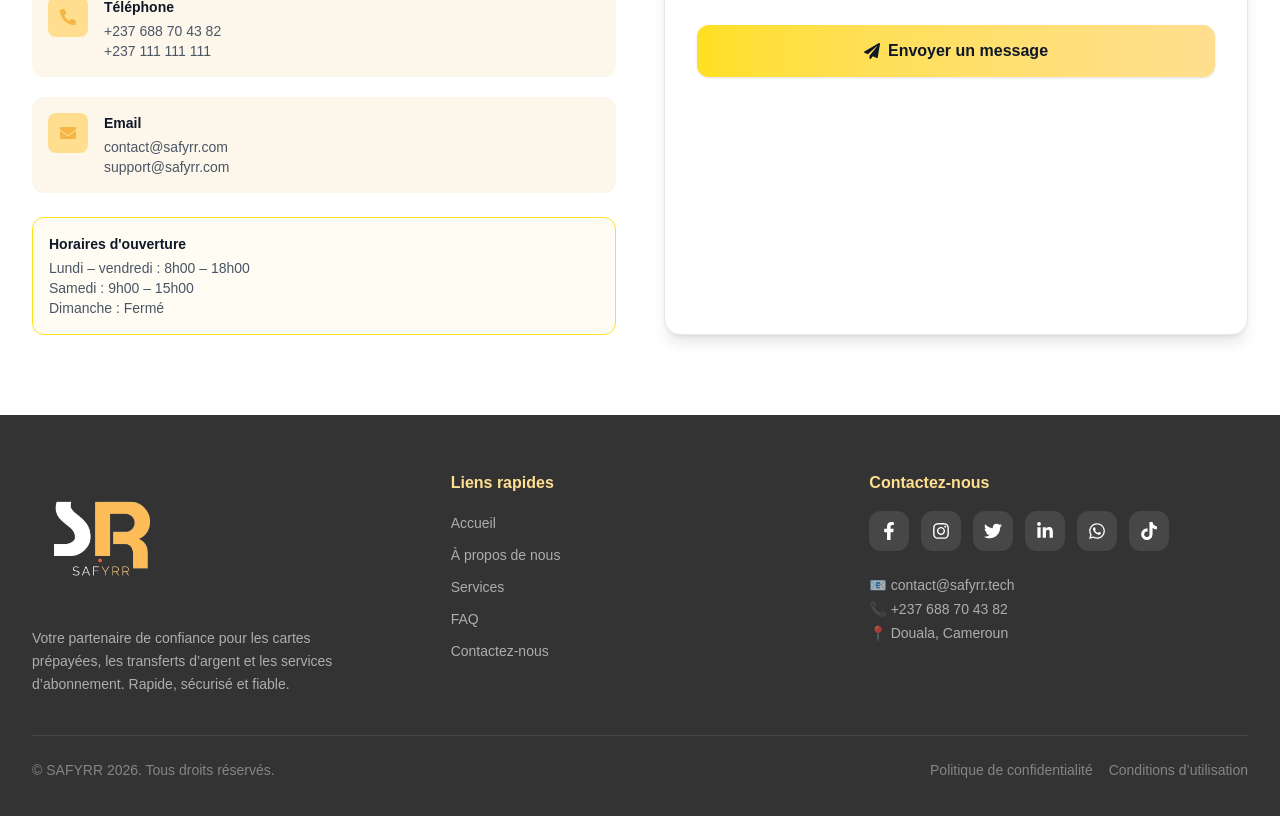
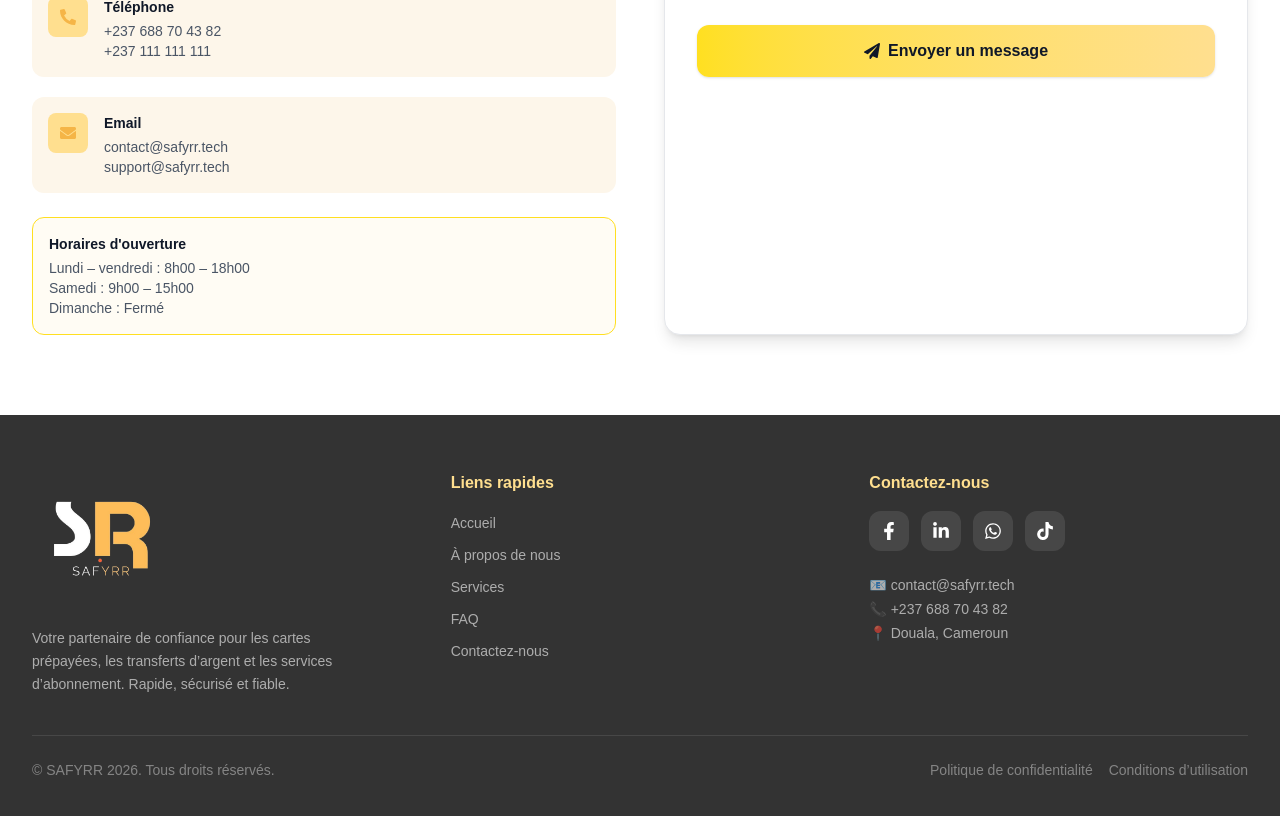
Before and after one commit to ruphin314-eng/SafyrrPresentation-, a Next.js app: page /contact in a window 1280 px wide. Shown: the part 860-1676 px from the top of the page. Built offline with nearby package versions, Linux system fonts and the light colour scheme.

Commit message:
mise a jour

```diff
--- a/app/contact/ContactSection.tsx
+++ b/app/contact/ContactSection.tsx
@@ -124,10 +124,10 @@ export default function ContactSection() {
                   <div>
                     <h4 className="font-semibold text-gray-900 text-sm mb-1">Email</h4>
                     <p className="text-sm text-gray-600">
-                      <a href="mailto:technique.safyrr@safyrr.tech" className="hover:underline">contact@safyrr.com</a>
+                      <a href="mailto:contact@safyrr.tech" className="hover:underline">contact@safyrr.tech</a>
                     </p>
                     <p className="text-sm text-gray-600">
-                      <a href="mailto:support@safyrr.com" className="hover:underline">support@safyrr.com</a>
+                      <a href="mailto:support@safyrr.tech" className="hover:underline">support@safyrr.tech</a>
                     </p>
                   </div>
                 </div>
--- a/components/Footer.tsx
+++ b/components/Footer.tsx
@@ -18,16 +18,16 @@ export default function Footer() {
       label: "Facebook",
       icon: <FaFacebookF size={18} />,
     },
-    {
-      href: "https://www.instagram.com/safyrr237?igsh=M2M2eTg5ajkxY2Rn&utm_source=qr",
-      label: "Instagram",
-      icon: <FaInstagram size={18} />,
-    },
-    {
-      href: "https://twitter.com/safyrr",
-      label: "Twitter",
-      icon: <FaTwitter size={18} />,
-    },
+    // {
+    //   href: "https://www.instagram.com/safyrr237?igsh=M2M2eTg5ajkxY2Rn&utm_source=qr",
+    //   label: "Instagram",
+    //   icon: <FaInstagram size={18} />,
+    // },
+    // {
+    //   href: "https://twitter.com/safyrr",
+    //   label: "Twitter",
+    //   icon: <FaTwitter size={18} />,
+    // },
     {
       href: "https://www.linkedin.com/company/safyrr/",
       label: "LinkedIn",
```
